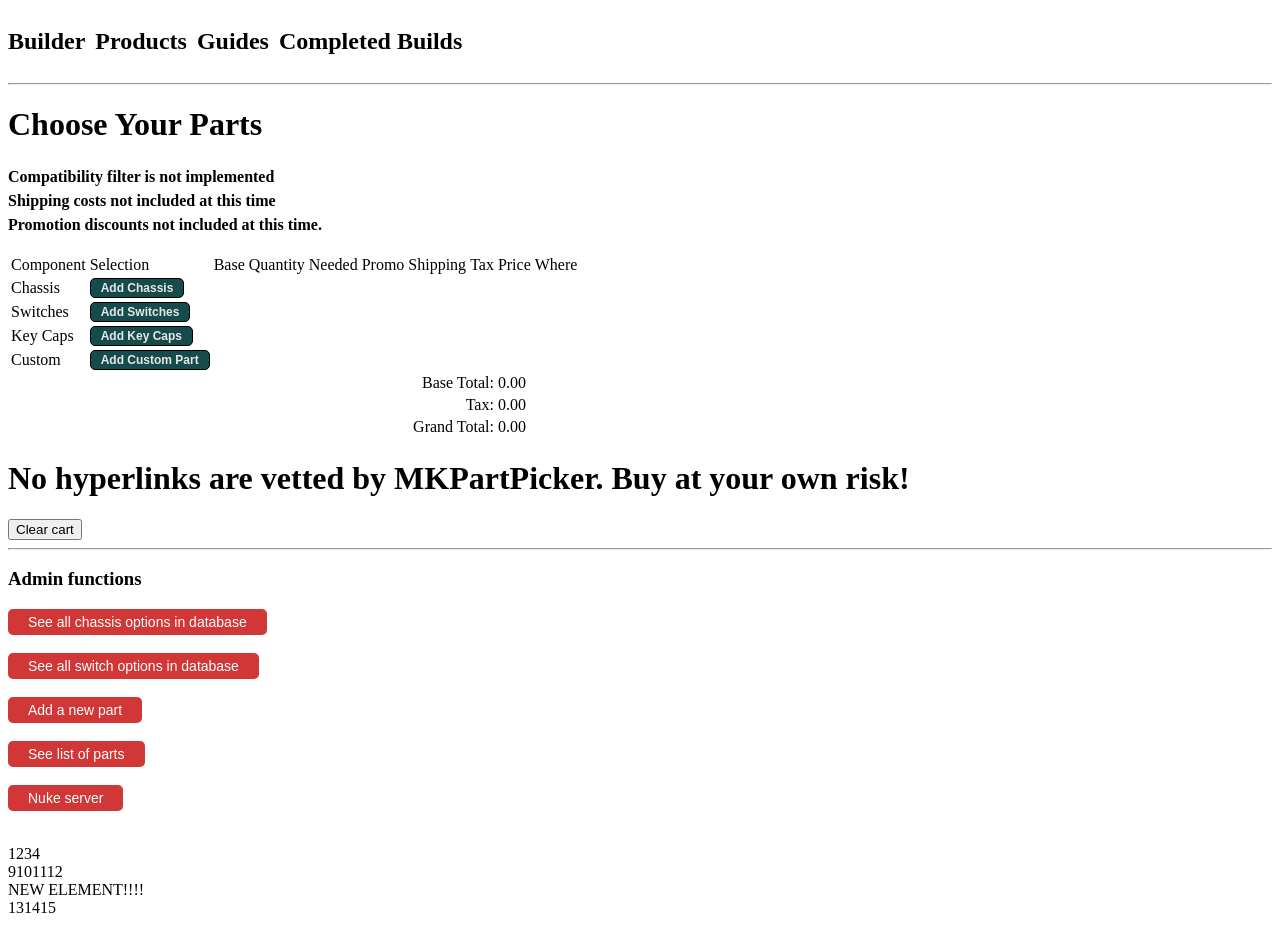
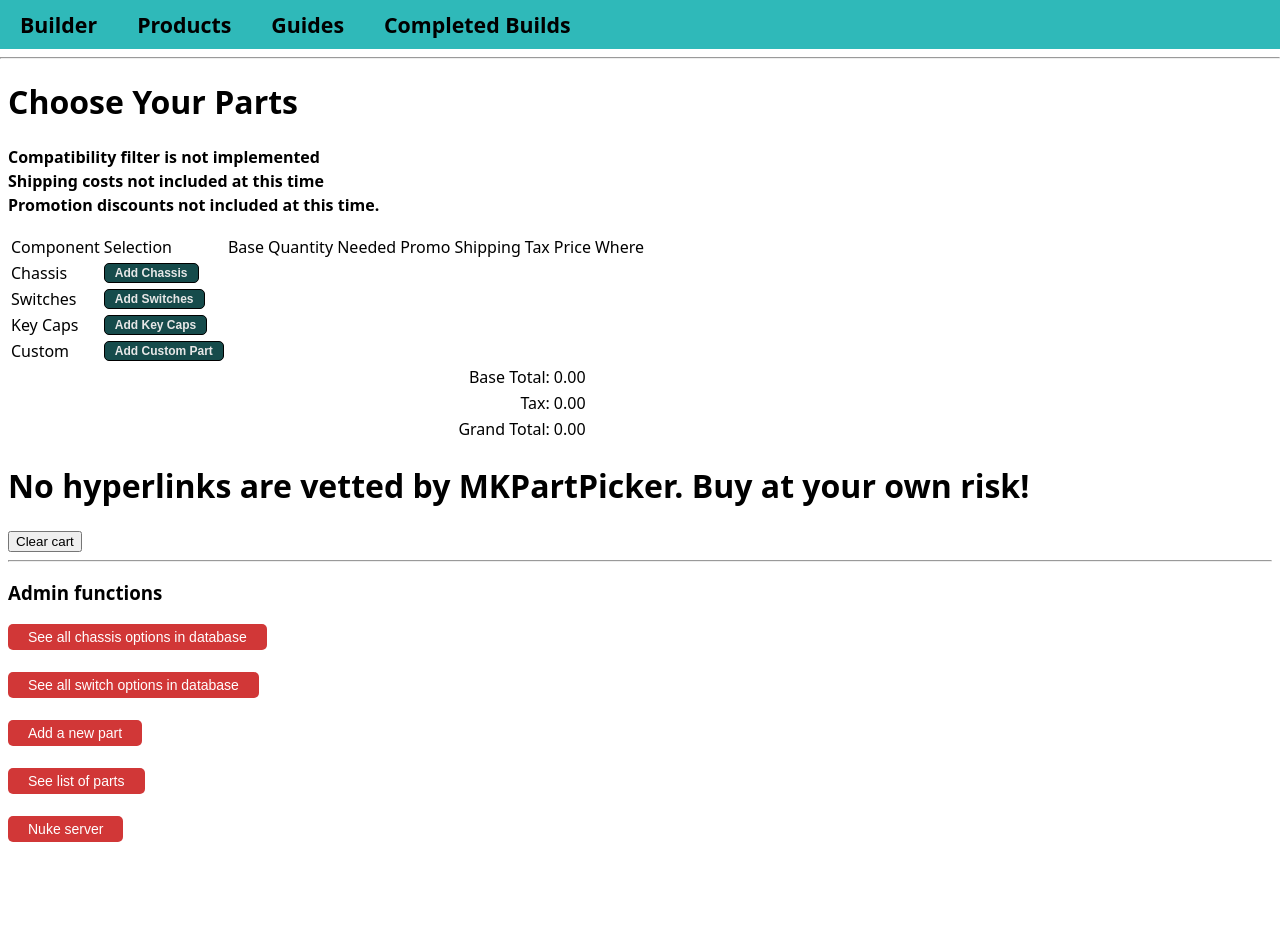
Before and after one commit to jasmine-9000/mkpartpicker, a Node server app: page / in a window 1280 px wide. After the commit the page ends 842 px from the top, so only its background shows below. Run offline with Node 20, Linux system fonts and the light colour scheme; some libraries are stand-ins or nearby versions.

Commit message:
Styling stuff

```diff
--- a/public/css/styles.css
+++ b/public/css/styles.css
@@ -1,14 +1,48 @@
+/* general styles */
+body {
+    margin: 0;
+
+    font-family:system-ui, -apple-system, BlinkMacSystemFont, 'Segoe UI', Roboto, Oxygen, Ubuntu, Cantarell, 'Open Sans', 'Helvetica Neue', sans-serif;
+}
 a, a:visited, a:hover {
     color:inherit;
     text-decoration: none;
 }
+
+.hidden {
+    display:none;
+}
+ul {
+    padding-inline:0px;
+}
+ul li {
+    list-style-type: none;
+}
+main {
+    margin: 0 8px;
+}
+
+/* navigation styles */
 nav {
     display:flex;
     flex-direction: row;
     gap:10px;
+    background-color:rgb(47, 185, 185);
+    font-family:system-ui, -apple-system, BlinkMacSystemFont, 'Segoe UI', Roboto, Oxygen, Ubuntu, Cantarell, 'Open Sans', 'Helvetica Neue', sans-serif;
+    /*font-family:    Tahoma, Geneva, Verdana, sans-serif; /* for some reason, this font looks cooler in the navbar */
+}
+nav ul.navigation--links {
+    display:flex;
+    flex-direction:row;
+    margin:0;
+    font-weight: 700;
+    font-size:16pt;
+}
+nav ul.navigation--links li {
+    padding: 10px 20px;
 }
 
-
+/* specific styles */
 
 a.add_button {
     display:block;
@@ -41,9 +75,7 @@
 
 }
 
-.hidden {
-    display:none;
-}
+
 /* w3 schools interpretation of a modal */
 .modal {
     display:none;
--- a/public/index.html
+++ b/public/index.html
@@ -7,13 +7,18 @@
     <link rel="stylesheet" href="/css/styles.css">
 </head>
 <body>
-    <nav>
-        <h1><a href='/'>Builder</a></h1>
-        <h1><a href='#'>Products</a></h1>
-        <h1><a href='#'>Guides</a></h1>
-        <h1><a href='#'>Completed Builds</a></h1>
+    <nav class="navigation">
+        <ul class="navigation--links">
+
+            <li><a href='/'>Builder</a></li>
+            <li><a href='/products'>Products</a></li>
+            <li><a href='/guides'>Guides</a></li>
+            <li><a href='/completed-builds'>Completed Builds</a></li>
+        </ul>
     </nav>
     <hr>
+    <main>
+
         <h1>Choose Your Parts</h1>
         <p class="disclaimers" style="line-height:1.5; font-weight: 700;">
             Compatibility filter is not implemented<br>
@@ -118,11 +123,8 @@
             <a class="admin_button" href="/admin/list-of-parts">See list of parts</a><br>
             <a class="admin_button" href="#">Nuke server</a><br>
         </p>
-    <div id="meow1">
-        <span id="meow2">1234<br></span>
-        <span id="meow3">9101112<br></span>
-        <span id="meow4">131415<br></span>
-    </div>
+
+    </main>
 </body>
 <script src="scripts/script.js"></script>
 <script>
@@ -130,6 +132,7 @@
     function insertAfter(el, childdiv) {
         childdiv.parentNode.insertBefore(newdiv, childdiv.nextSibling);
     }
+    function dummyScript() {
 
         let parentdiv = document.querySelector('#meow1')
         let childdiv = document.querySelector('#meow3')
@@ -140,5 +143,6 @@
         // childdiv.parentNode.insertBefore(newdiv, childdiv.nextSibling)
         insertAfter(newdiv, childdiv);
         console.log(document.querySelector('#NEW_ELEMENT'));
+    }
 </script>
 </html>
--- a/public/scripts/script.js
+++ b/public/scripts/script.js
@@ -81,13 +81,13 @@
         console.log('Part data found. Loading now...')
         console.log(custom_part_data);
         let idx = 0
-        for(const part of custom_part_data) {
+        for(let part of custom_part_data) {
             // const first_item = custom_part_data[0];
             console.log(part);
             const new_row = document.createElement('tr');
             new_row.id = 'custom-part-'+String(idx) // ('id', 'custom-part');
             // custom_part_container.appendChild(new_row);
-
+            part.price = Number(part.custom_part_price);
             document.querySelector('#builder-table-rows').insertBefore(new_row, document.querySelector('#custom_part_form_container'));
             loadDataIntoCustomTableRow('custom-part-'+String(idx), part)
             idx += 1
@@ -148,7 +148,7 @@
 
     })
 
-    const totals = getTotal([chassis_data, switches_data, keycaps_data])
+    const totals = getTotal([chassis_data, switches_data, keycaps_data].concat(custom_part_data))
     document.querySelector('#base_total').innerText = totals[0].toFixed(2)
     document.querySelector('#tax_total').innerText = totals[1].toFixed(2);
     document.querySelector('#grand_total').innerText = totals[4].toFixed(2);
@@ -224,7 +224,7 @@
     container.appendChild(td7)
     container.appendChild(td8)
     container.appendChild(td9)
-    container.appendChild(td10)
+    container.appendChild(td10);
 }
 function loadDataIntoTableRow(tableRowIdString, dataDict, quantity=1) {
         console.log(tableRowIdString);
@@ -296,6 +296,7 @@
     let promototal = 0
     arr.forEach(dataset => {
         if(dataset !== undefined && dataset !== null) {
+            console.log(dataset);
             basetotal += dataset.price
             taxtotal += dataset.price * universal_tax_rate
             // shippingtotal += universal_shipping_cost
--- a/server.js
+++ b/server.js
@@ -22,6 +22,18 @@
 })
 app.get('/keycaps_selection', (req, res) => {
     const fp = path.join(path.join(__dirname, 'public/keycap_selection.html'))
+    res.sendFile(fp)
+})
+app.get('/completed-builds', (req, res) => {
+    const fp = path.join(path.join(__dirname, 'public/completed_builds.html'))
+    res.sendFile(fp)
+})
+app.get('/guides', (req, res) => {
+    const fp = path.join(path.join(__dirname, 'public/mechanical_keyboard_guides.html'))
+    res.sendFile(fp)
+})
+app.get('/products', (req, res) => {
+    const fp = path.join(path.join(__dirname, 'public/list_of_products.html'))
     res.sendFile(fp)
 })
 app.use(express.static('public'))
```
Also changed, not shown: public/completed_builds.html (added, +12 -0 lines), public/list_of_products.html (added, +12 -0 lines), public/mechanical_keyboard_guides.html (added, +12 -0 lines). Lines whose indentation alone changed are shown as unchanged.
